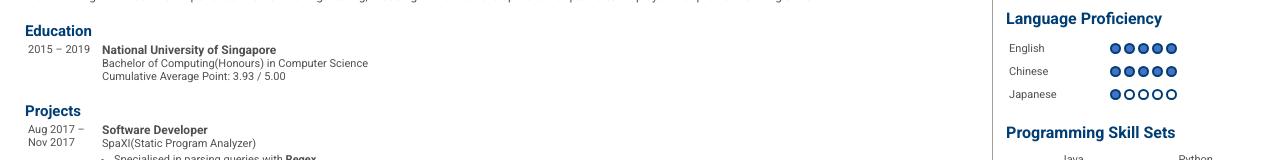
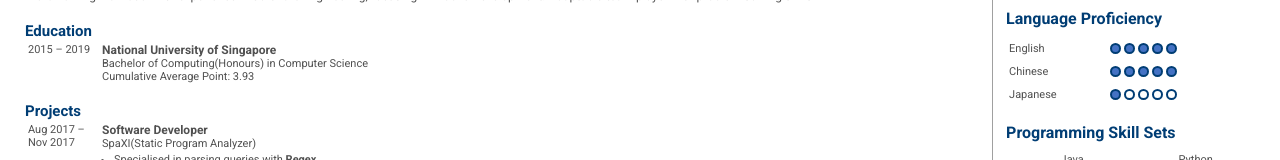
Before and after one commit to marcusngwj/Resume, a React (Create React App) app: page / in a window 1280 px wide. Shown: the part 147-307 px from the top of the page. Built offline with nearby package versions, Linux system fonts and the light colour scheme.

Commit message:
update education

```diff
--- a/src/columns/mainbar/components/education/Education.js
+++ b/src/columns/mainbar/components/education/Education.js
@@ -19,7 +19,7 @@ export default class Education extends Component {
                 <div className="content">
                   <p className="institution">National University of Singapore</p>
                   <p className="description">Bachelor of Computing(Honours) in Computer Science</p>
-                  <p className="score">Cumulative Average Point: 3.93 / 5.00</p>
+                  <p className="score">Cumulative Average Point: 3.93</p>
                 </div>
               </td>
             </tr>
```
